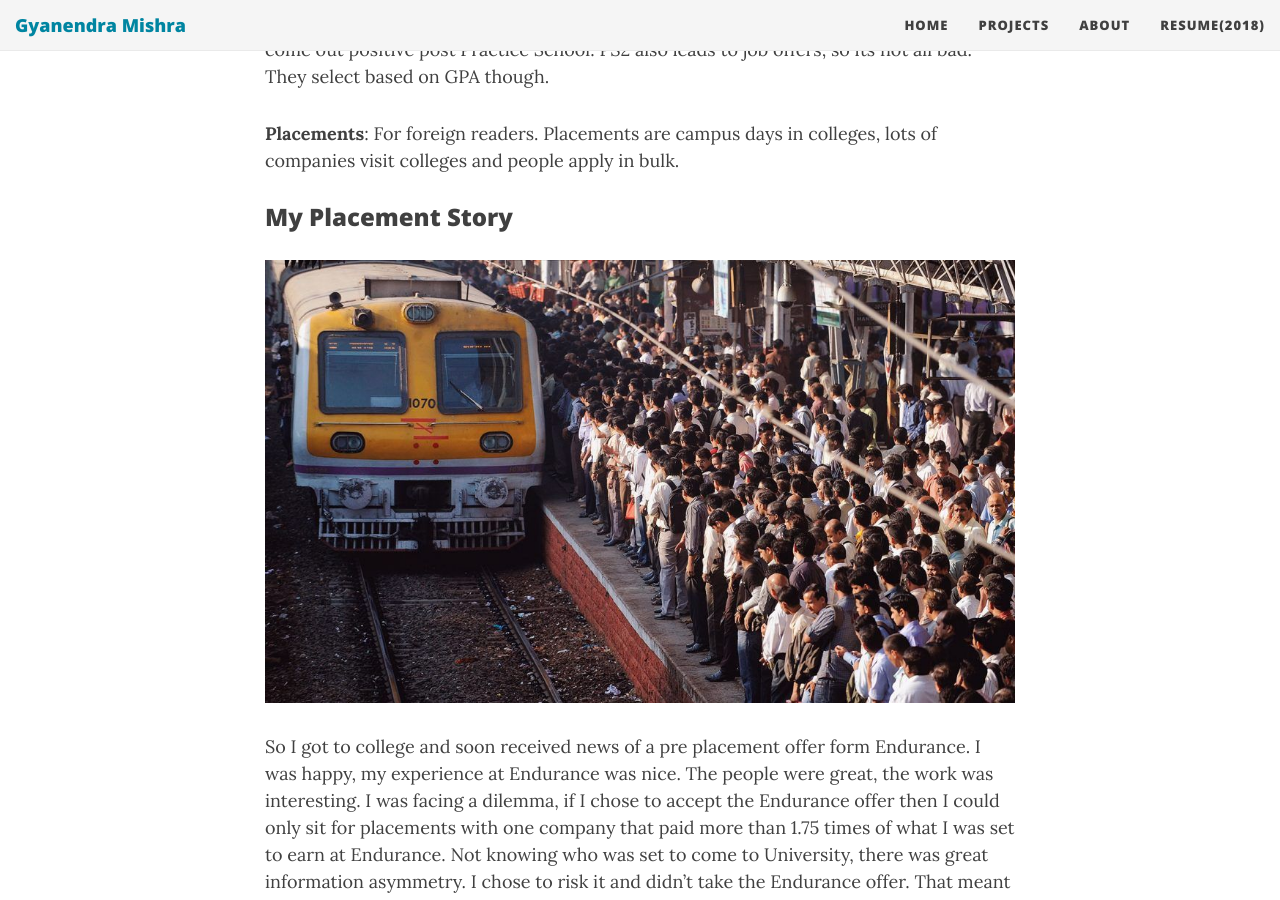
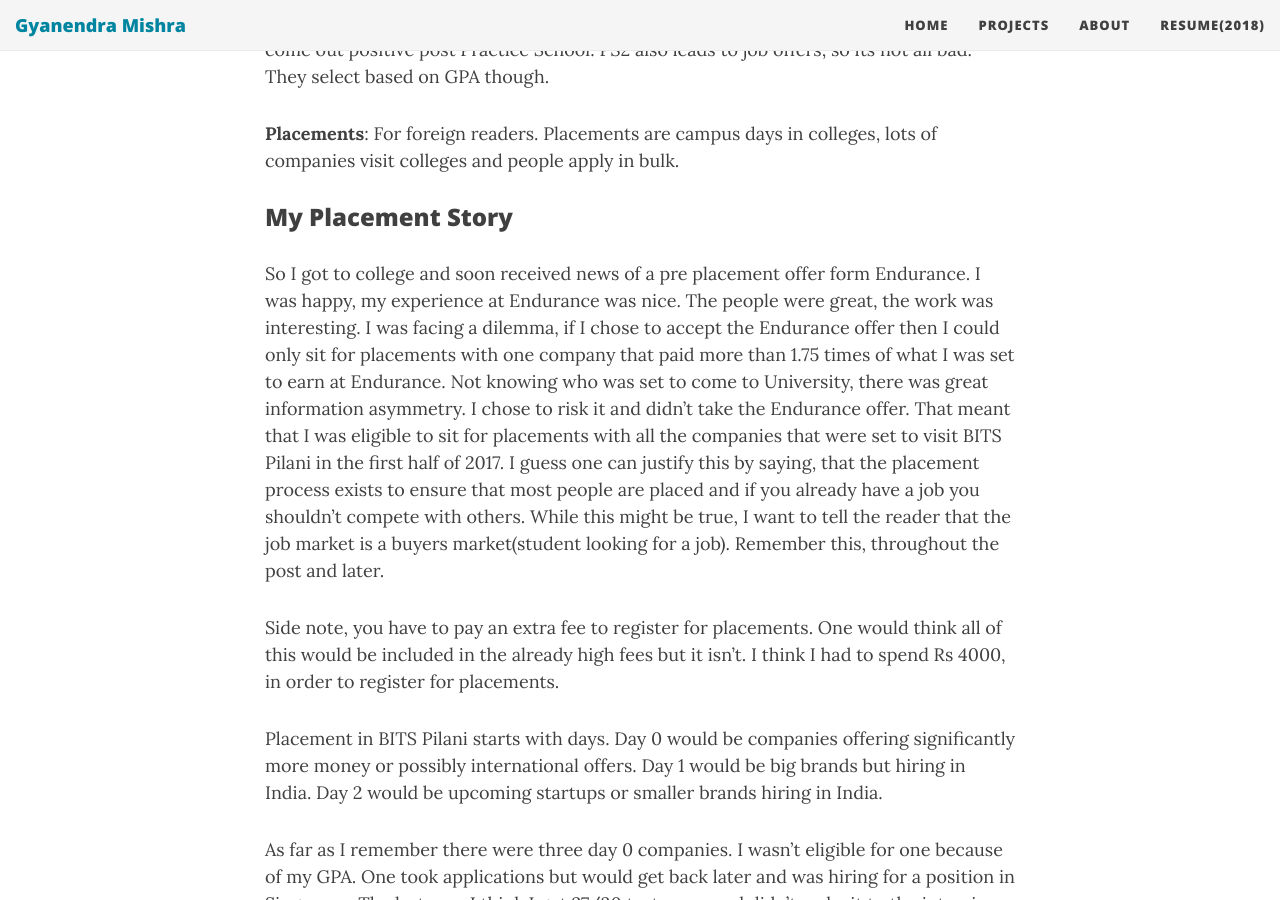
Before and after one commit to h4ck3rk3y/h4ck3rk3y.github.io, a Jekyll site: the page built from _posts/2020-08-08-college-placements-india.md, in a window 1280 px wide and 900 px high, scrolled down 1310 px. Built offline with Jekyll 4.4.1, drawn with Linux system fonts in a browser that asks for light colours; nearby versions of some CDN libraries; comment, search, counter and statistics services are not loaded.

Commit message:
remove mumbai local image

```diff
--- a/_posts/2020-08-08-college-placements-india.md
+++ b/_posts/2020-08-08-college-placements-india.md
@@ -3,7 +3,6 @@
 title: College placements in India
 subtitle: .. and the false scarcity they create
 tags: [college placements, india, jobs, internships]
-fb-img: https://gyani.net/img/blog/mumbai-local.jpg
 ---
 
 **Bottom Line Up Front**: Placement seasons are here in Indian colleges. This is going to be a long rant followed with some advice for those who are going through this.
@@ -33,7 +32,6 @@
 
 ### My Placement Story
 
-![how it feels like](https://gyani.net/img/blog/mumbai-local.jpg)
 
 So I got to college and soon received news of a pre placement offer form Endurance. I was happy, my experience at Endurance was nice. The people were great, the work was interesting. I was facing a dilemma,
 if I chose to accept the Endurance offer then I could only sit for placements with one company that paid more than 1.75 times of what I was set to earn at Endurance. Not knowing who was set to come to University,
```
Also changed, not shown: img/blog/mumbai-local.jpg (deleted).
